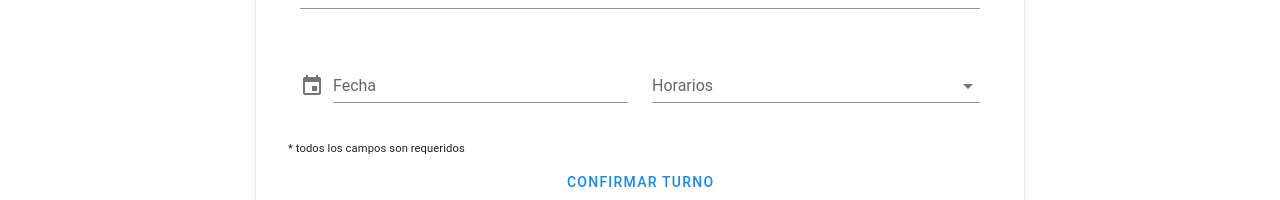
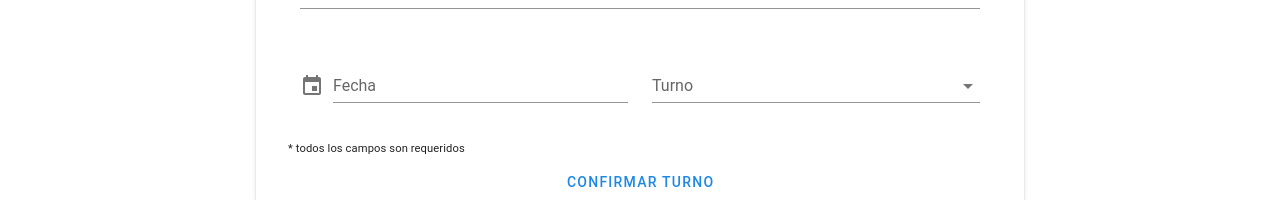
Before and after one commit to santimakci/ProjectAyudar, a Vue app in the folder web/: page /solicitarTurno/1 in a window 1280 px wide. Shown: the part 454-654 px from the top of the page. Built offline with nearby package versions, Linux system fonts and the light colour scheme; a small style sheet from the web is missing.

Commit message:
Lista de turnos disponibles

```diff
--- a/web/src/components/AddTurn.vue
+++ b/web/src/components/AddTurn.vue
@@ -76,21 +76,12 @@
                 </v-menu>
               </v-col>
               <v-col cols="12" sm="6">
-                <v-autocomplete
-                  :items="[
-                    'Skiing',
-                    'Ice hockey',
-                    'Soccer',
-                    'Basketball',
-                    'Hockey',
-                    'Reading',
-                    'Writing',
-                    'Coding',
-                    'Basejump',
-                  ]"
-                  label="Horarios"
-                  multiple
-                ></v-autocomplete>
+                <v-select
+                  v-model="turnos"
+                  :items="turns"
+                  :error-messages="centerTypeErrors"
+                  label="Turno"
+                ></v-select>
               </v-col>
             </v-row>
           </v-container>
@@ -118,9 +109,11 @@ export default {
 
   data() {
     return {
+      turns: [],
       errors: [],
       available_times: [],
       available_days: [],
+      date: "",
       turn: {
         //center_id: "",
         email: "",
@@ -161,7 +154,19 @@ export default {
 
   methods: {
     loadTurns() {
-      console.log("Cambio la fecha");
+      axios
+        .get(
+          "http://localhost:5000/centers/" +
+            this.center.id +
+            "/turnos_disponibles/?date=" +
+            this.date
+        )
+        .then((response) => {
+          this.turns = [];
+          for (var i = 1; i <= Object.keys(response.data).length; i++) {
+            this.turns.push(response.data[i]);
+          }
+        });
     },
     createTurn() {
       axios
```
Also changed, not shown: web/src/components/MapCenters.vue (+4 -15 lines), 1 other file (tests, documents, lock files or other folders).
